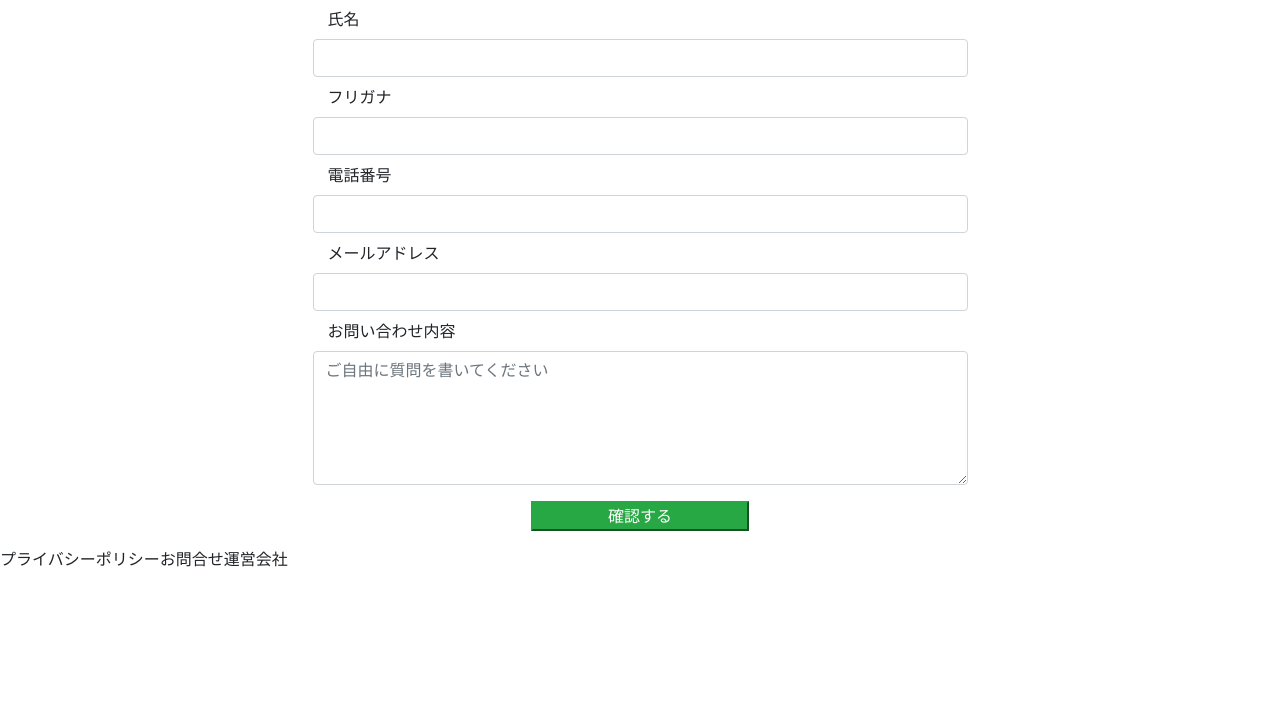
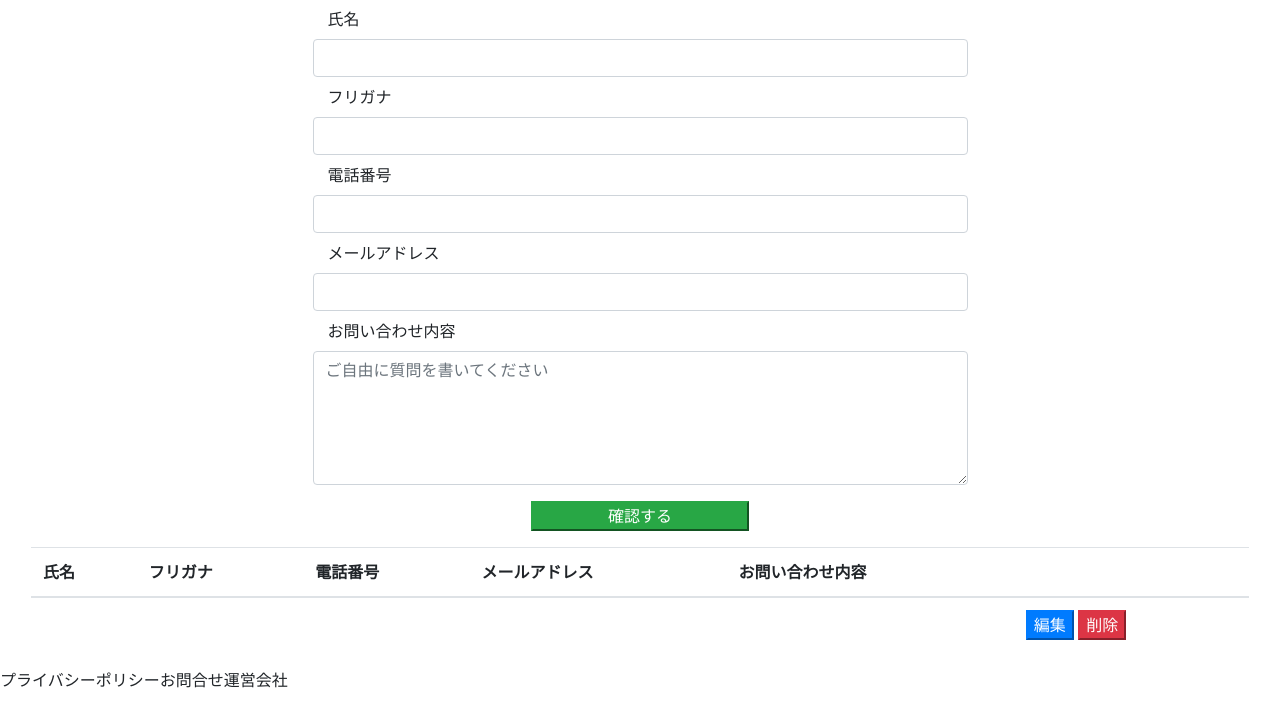
Before and after one commit to not1214/PHP_advanced, a PHP site: page /contact.php in a window 1280 px wide. Shown: the part 131-839 px from the top of the page. Before the commit the page ends 698 px from the top, so only its background shows below. Run offline with PHP 8.4, Linux system fonts and the light colour scheme; some libraries are stand-ins or nearby versions.

Commit message:
[Update]Views

```diff
--- a/PHP応用_演習/Views/complete.php
+++ b/PHP応用_演習/Views/complete.php
@@ -21,6 +21,10 @@
         </p>
       </div>
 
+      <div class='row justify-content-center mb-3'>
+        <a href="index.php">トップへ戻る</a>
+      </div>
+
       <?php include('footer.php') ?>
     </div>
   </div>
--- a/PHP応用_演習/Views/confirm.php
+++ b/PHP応用_演習/Views/confirm.php
@@ -34,7 +34,7 @@
           <p class='col-6 offset-3'><?php echo $_POST['body'] ?></p>
 
           <div class='col-12 my-3'>
-            <input type='button' value='キャンセル' class='button col-2 offset-4 btn-danger'>
+            <input type='button' value='キャンセル' class='button col-2 offset-4 btn-danger' onclick="history.back()">
             <input type='submit' value='送信する' class='button col-2 btn-success ml-3'>
           </div>
 
--- a/PHP応用_演習/Views/contact.php
+++ b/PHP応用_演習/Views/contact.php
@@ -37,8 +37,30 @@
         </form>
       </div>
 
-      <div class='row'>
-
+      <div class='row justify-content-center mx-3'>
+        <table class='table'>
+          <thead>
+            <tr>
+              <th>氏名</th>
+              <th>フリガナ</th>
+              <th>電話番号</th>
+              <th>メールアドレス</th>
+              <th>お問い合わせ内容</th>
+              <th></th>
+            </tr>
+            <tr>
+              <td></td>
+              <td></td>
+              <td></td>
+              <td></td>
+              <td></td>
+              <td>
+                <button href='' class='button btn-primary'>編集</button>
+                <button href='' class='button btn-danger' onclick="return confirm('本当に削除しますか？')">削除</button>
+              </td>
+            </tr>
+          </thead>
+        </table>
       </div>
 
       <?php include('footer.php') ?>
```
Also changed, not shown: PHP応用_演習/Views/edit.php (+49 -0 lines), PHP応用_演習/Views/delete.php (deleted).
